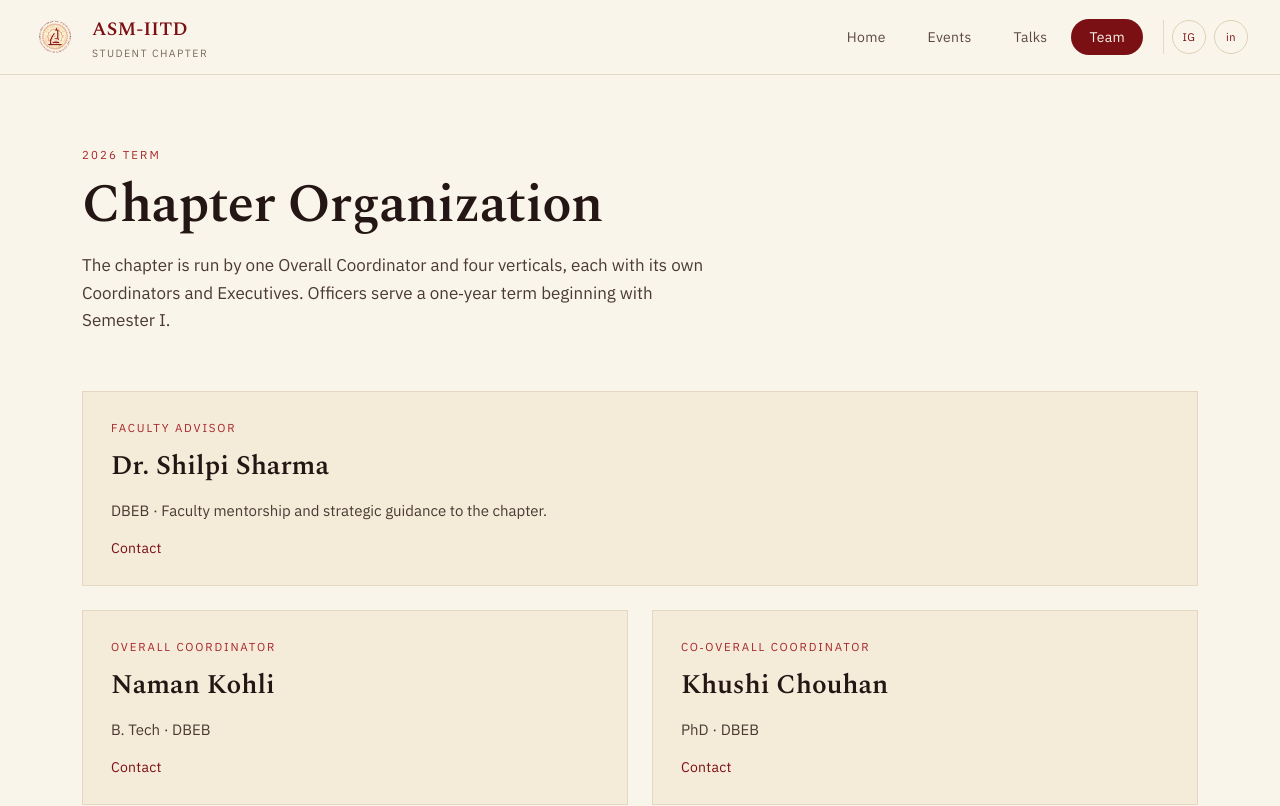
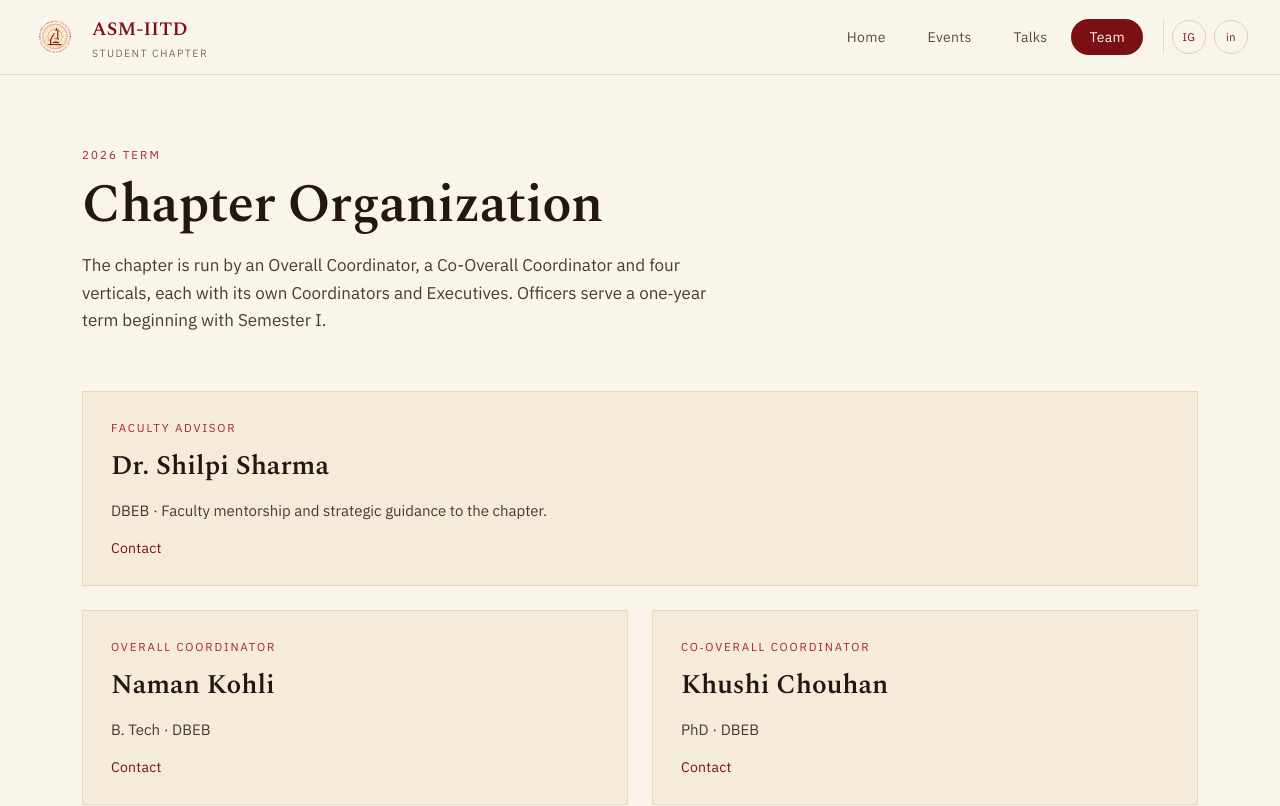
Before and after one commit to asmiitd/ASM-IITD-Website, a React (Vite) app in the folder website/: page /#/team in a window 1280 px wide. Shown: the top 806 px of the page. Built offline with nearby package versions, Linux system fonts and the light colour scheme.

Commit message:
Update Team.jsx

```diff
--- a/website/src/pages/Team.jsx
+++ b/website/src/pages/Team.jsx
@@ -81,8 +81,8 @@
       </Reveal>
       <Reveal delay={0.12}>
         <p style={{ margin: '0 0 56px', maxWidth: '62ch', fontSize: 17, lineHeight: 1.62, color: '#4A3A33' }}>
-          The chapter is run by one Overall Coordinator and four verticals, each with its own
-          Coordinators and Executives. Officers serve a one‑year term beginning with Semester I.
+          The chapter is run by an Overall Coordinator, a Co-Overall Coordinator and four verticals, each with its own Coordinators and Executives.
+          Officers serve a one‑year term beginning with Semester I.
         </p>
       </Reveal>
 
```
